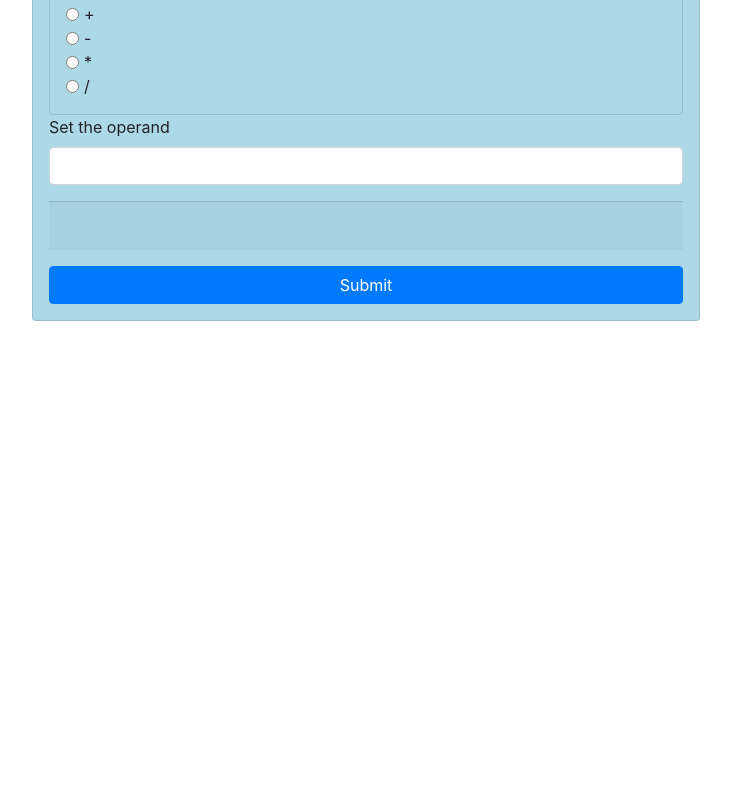
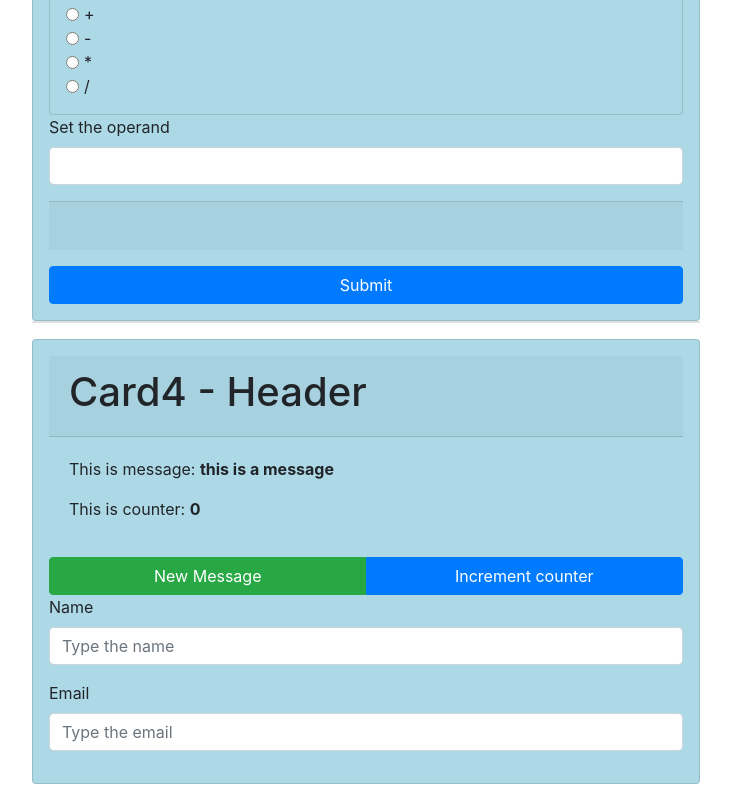
Before and after one commit to tonykieling/doingHooks, a React (Create React App) app: page / in a window 1280 px wide. Shown: the part 903-1703 px from the top of the page, without its empty margins (274-1005 px from the left). Before the commit the page ends 1240 px from the top, so only its background shows below. Built offline with nearby package versions, Linux system fonts and the light colour scheme.

Commit message:
added FourthComponenet, which uses destructuring hooks

```diff
--- a/src/App.js
+++ b/src/App.js
@@ -4,6 +4,7 @@ import './App.css';
 import Card1 from "./FirstComponent.js";
 import Card2 from "./SecondComponent.js";
 import Card3 from "./ThirdComponent.js";
+import Card4 from "./ForthComponent.js";
 import SysHeader from "./SysHeader.js";
 
 const firstTitle = document.title;
@@ -19,6 +20,7 @@ function App() {
           firstTitle  = { firstTitle}
         />
         <Card3 />
+        <Card4 />
       </div>
     </div>
   );
--- /dev/null
+++ b/src/ForthComponent.js
@@ -0,0 +1,89 @@
+import React, { useState } from 'react';
+import { Card, Button, ButtonGroup, Form } from "react-bootstrap";
+
+
+export default function ForthComponent() {
+  const [state, setState] = useState({
+    message: "this is a message",
+    obj     : {
+      email : "",
+      name  : ""
+    },
+    counter : 0
+  });
+
+  const changeState = (field, value) => {
+    setState({ ...state, [field]: value });
+  }
+
+
+  const handleChange = event => {
+    const { name, value } = event.target;
+    setState({ ...state, obj: {
+      ...state.obj,
+      [name]: value
+    }});
+  }
+
+
+  return (
+    <div>
+    {console.log("state::: ", state)}
+      <Card>
+
+      </Card>
+
+      <Card className="card-settings">
+        <Card.Header>
+          <h1>Card4 - Header</h1>
+        </Card.Header>
+        <Card.Body>
+          <p>This is message: <strong> { state.message} </strong></p>
+          <p>This is counter: <strong> { state.counter} </strong></p>
+        </Card.Body>
+        <ButtonGroup>
+          <Button
+            style   = {{ width: "50%"}}
+            variant = "success"
+            // onClick = { () => setState({ ...state, message: "Got a new message!"}) }
+            onClick = { () => changeState("message", "Got a new message!")}
+            >
+            New Message
+          </Button>
+          <Button
+            style   = {{ width: "50%"}}
+            variant = "primary"
+            // onClick = { () => setState({ ...state, counter: state.counter + 1}) }
+            onClick = { () => changeState("counter", state.counter + 1) }
+            >
+            Increment counter
+          </Button>
+        </ButtonGroup>
+
+        <Form.Group controlId="formName">
+          <Form.Label>Name</Form.Label>
+          <Form.Control
+            type        = "text"
+            placeholder = "Type the name"
+            name        = "name"
+            onChange    = {e => handleChange(e)}
+            value       = {state.name}
+          />
+        </Form.Group>
+        <Form.Group>
+          <Form.Label>Email</Form.Label>
+          <Form.Control
+            type        = "email"
+            placeholder = "Type the email"
+            name        = "email"
+            onChange    = {e => handleChange(e)}
+            // onChange    = { event => setState({ ...state, obj: {email: event.target.value}})}
+            value       = {state.email}
+          />
+        </Form.Group>
+
+      </Card>
+
+    </div>
+  )
+}
--- a/src/ThirdComponent.js
+++ b/src/ThirdComponent.js
@@ -113,7 +113,7 @@ export default function ThirdComponent() {
   }
 
   useEffect(() => {
-    console.log("this message will run olny once");
+    // console.log("this message will run olny once");
     // console.log("add:", add(1, 2));
 
     // function add(x , y) {
```
Also changed, not shown: 1 other file (tests, documents, lock files or other folders).
